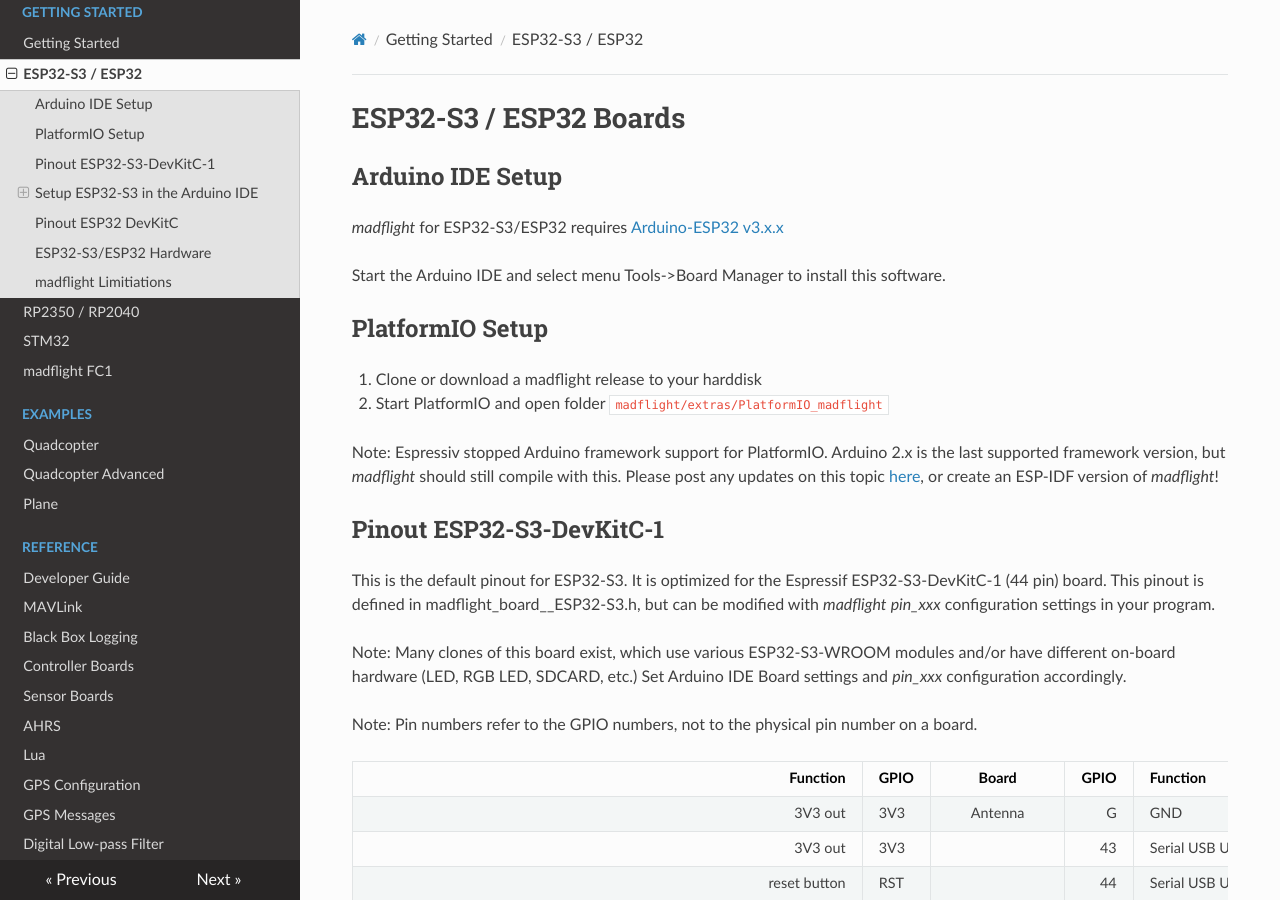
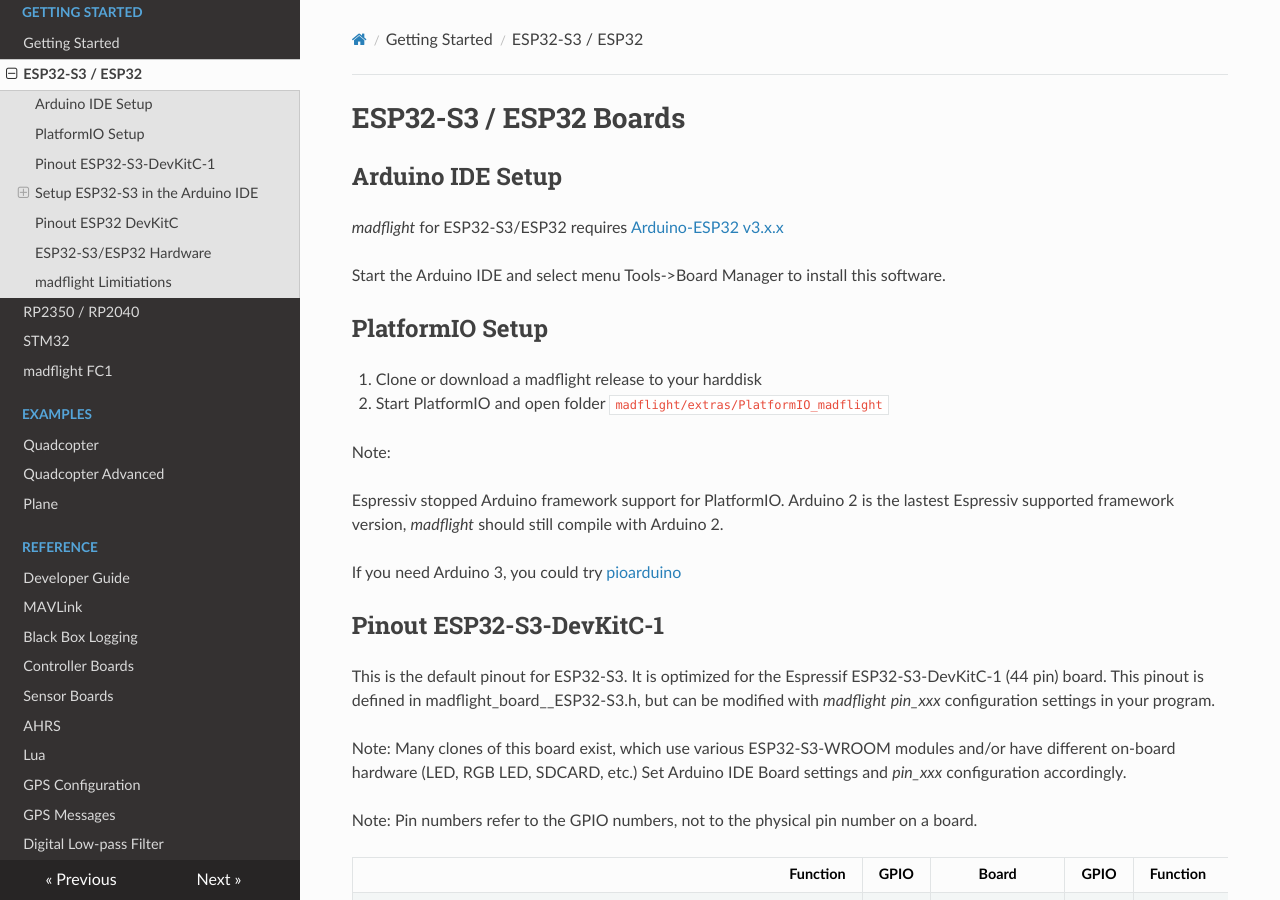
Before and after one commit to qqqlab/madflight-docs, an MkDocs documentation site: the page built from docs/Board-ESP32.md, in a window 1280 px wide and 900 px high. Built offline with MkDocs 1.6.1, drawn with Linux system fonts in a browser that asks for light colours; nearby versions of some CDN libraries.

Commit message:
Update Board-ESP32.md

```diff
--- a/docs/Board-ESP32.md
+++ b/docs/Board-ESP32.md
@@ -12,7 +12,11 @@
 
 2. Start PlatformIO and open folder `madflight/extras/PlatformIO_madflight`
 
-Note: Espressiv stopped Arduino framework support for PlatformIO. Arduino 2.x is the last supported framework version, but _madflight_ should still compile with this. Please post any updates on this topic [here](https://github.com/qqqlab/madflight/discussions), or create an ESP-IDF version of _madflight_!
+Note:
+
+Espressiv stopped Arduino framework support for PlatformIO. Arduino 2 is the lastest Espressiv supported framework version, _madflight_ should still compile with Arduino 2.
+
+If you need Arduino 3, you could try [pioarduino](https://github.com/pioarduino/platform-espressif32)
 
 ## Pinout ESP32-S3-DevKitC-1
 
```
